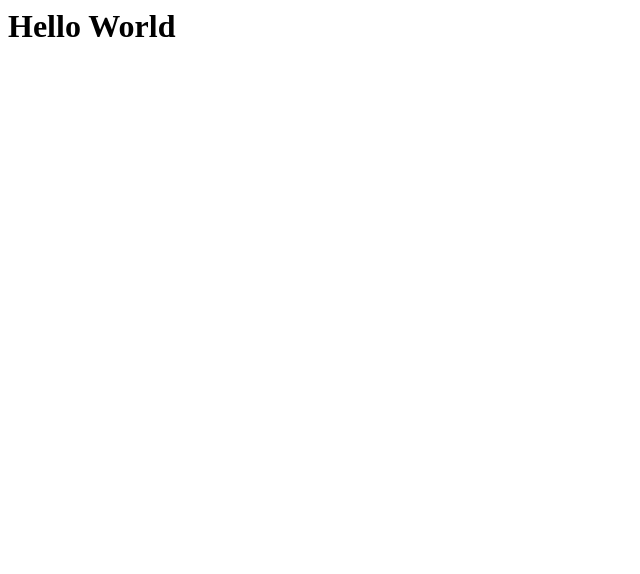
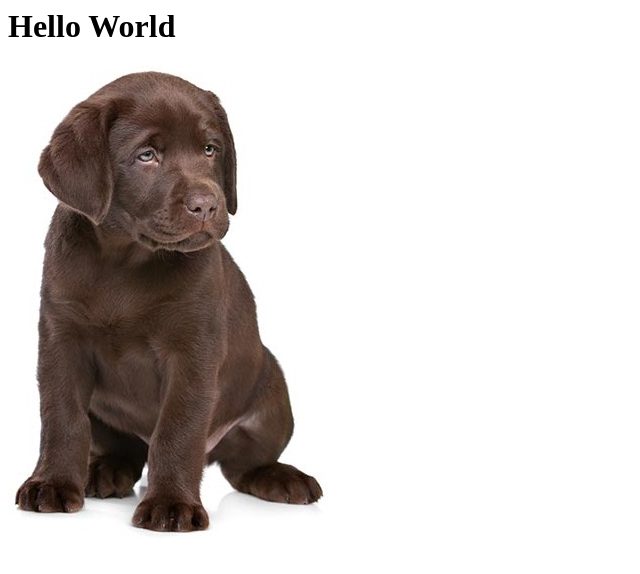
Before and after one commit to TechMaster/mypage, a plain HTML site: page index.html in a window 1280 px wide. Shown: the whole page, without its empty margins (0-640 px from the left). Drawn offline with Linux system fonts and the light colour scheme.

Commit message:
2nd commit

```diff
--- a/index.html
+++ b/index.html
@@ -1,5 +1,6 @@
 <html>
 <body>
 <h1>Hello World</h1>
+<img src="img/dog.jpg">
 </body>
 </html>
```
Also changed, not shown: img/dog.jpg (added), 1 other file.
